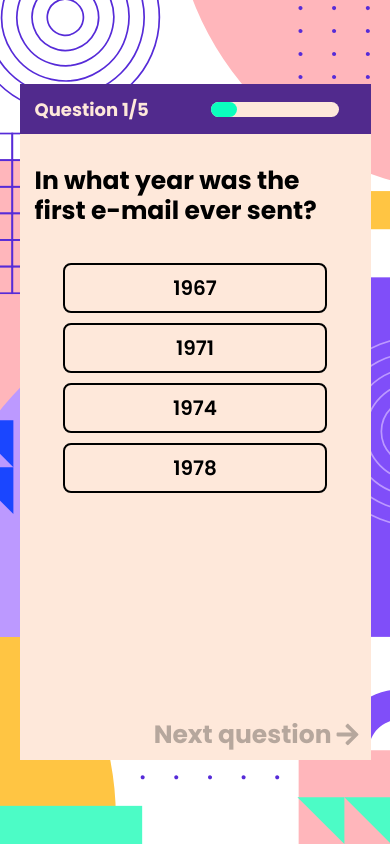
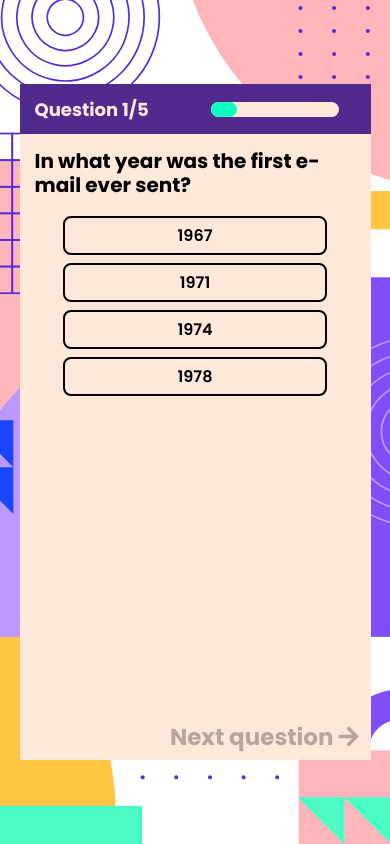
Before and after one commit to Technigo/project-redux-quiz-old, a React (Create React App) app: page /questions in a window 390 px wide. Built offline with nearby package versions, Linux system fonts and the light colour scheme.

Commit message:
added styling for tablet/desktop

```diff
--- a/src/components/CurrentQuestion.js
+++ b/src/components/CurrentQuestion.js
@@ -18,6 +18,10 @@ const FormWrapper = styled.div`
   width: 90vw;
   height: 80vh;
   background-color: #FEE8DA;
+  @media (min-width: 768px) {
+    max-width: 600px;
+    height: 450px;
+  }
 `
 const QuestionHeader = styled.div`
   height: 50px;
@@ -35,9 +39,10 @@ const ProgressHeader = styled.p`
 `
 const QuestionStyled = styled.h1`
   padding: 15px;
-  font-size: 25px;
+  font-size: 20px;
   font-weight: 700;
   line-height: 1.2;
+  margin: 0;
 `
 const ButtonContainer = styled.section`
   display: flex;
@@ -47,14 +52,14 @@ const ButtonContainer = styled.section`
 `
 const StyledButtons = styled.button`
   font-family: 'Poppins', sans-serif;
-  padding: 8px;
+  padding: 5px;
   width: 75%;
-  margin: 5px 0;
+  margin: 4px 0;
   background-color: transparent;
   border: black 2px solid;
   border-radius: 8px;
   color: black;
-  font-size: 20px;
+  font-size: 16px;
   font-weight: 600;
   &:hover {
     background-color: #FFC543;
@@ -66,6 +71,14 @@ const CheckAnswer = styled.h1`
   display: flex;
   justify-content: center;
   align-items: center;
+`
+const ContentContainerStyled = styled.div`
+  @media (min-width: 768px){
+    display: flex;
+    flex-direction:column;
+    justify-content: space-between;
+    height: 400px;
+  }
 `
 
 export const CurrentQuestion = () => {
@@ -112,6 +125,7 @@ export const CurrentQuestion = () => {
           <ProgressHeader>Question {currentQuestionIndex + 1}/{questions.length} </ProgressHeader>
           <ProgressBar />
         </QuestionHeader>
+        <ContentContainerStyled>
           <QuestionStyled>{question.questionText}</QuestionStyled>
           <ButtonContainer>
             {question.options.map((option, index) => (
@@ -127,6 +141,7 @@ export const CurrentQuestion = () => {
             {correctOrNot.toString()}
           </CheckAnswer>
           <NextQuestionButton answers={answers} currentQuestionIndex={currentQuestionIndex} onNextQuestion={onNextQuestion} />
+        </ContentContainerStyled>
       </FormWrapper>
     </MainWrapper>
   )
--- a/src/components/HappyGif.js
+++ b/src/components/HappyGif.js
@@ -1,9 +1,16 @@
 import React from 'react'
+import styled from 'styled-components'
+
+const StyledGif = styled.iframe`
+    height: 100%;
+    width: 100%;
+    margin-top: 10px;
+`
 
 const HappyGif = () => {
     return(
-        <iframe src="https://giphy.com/embed/RbDKaczqWovIugyJmW" width="480" height="270" frameBorder="0" class="giphy-embed" allowFullScreen>
-        </iframe>
+        <StyledGif title="gif" src="https://giphy.com/embed/RbDKaczqWovIugyJmW" width="480" height="270" frameBorder="0" class="giphy-embed" allowFullScreen>
+        </StyledGif>
     )
 }
 
--- a/src/components/NextQuestionButton.js
+++ b/src/components/NextQuestionButton.js
@@ -13,6 +13,15 @@ const ContainerStyledButton = styled.div`
     display: flex;
     justify-content: flex-end;
     text-decoration: none;
+    @media (min-width: 768px) {
+        width: 100%;
+        position: relative;
+        margin: 0 auto;
+        height: 50px;
+        padding: 0;
+        right: 0;
+        bottom: 0;
+    }
 `
 
 const StyledButton = styled.button`
@@ -20,10 +29,13 @@ const StyledButton = styled.button`
     border: none;
     font-family: 'Poppins', sans-serif;
     font-weight: 700;
-    font-size: 25px;
+    font-size: 23px;
     display: flex;
     align-items: center;
     cursor: pointer;
+    @media (min-width: 768px) {
+        margin-right: 10px;
+    }
 
 `
 const IconRight = styled(FaArrowRight)`
--- a/src/components/RestartQuiz.js
+++ b/src/components/RestartQuiz.js
@@ -14,6 +14,9 @@ const ButtonStart = styled.button`
     border-radius: 50px;
     cursor: pointer;
     margin: 20px;
+    @media (min-width: 768px) {
+    font-size: 25px;
+    }
 `
 
 const StyledLink = styled(Link)`
--- a/src/components/SadGif.js
+++ b/src/components/SadGif.js
@@ -1,8 +1,19 @@
 import React from 'react'
+import styled from 'styled-components'
+
+const StyledGif = styled.iframe`
+    width: 100%;
+    height: 100%;
+    margin-top: 10px;
+`
+
 
 const SadGif = () => {
     return(
-        <iframe src="https://giphy.com/embed/BgBf6pW9qOgQU" width="480" height="363" frameBorder="0" class="giphy-embed" allowFullScreen></iframe>
+        <>
+        <StyledGif src="https://giphy.com/embed/BgBf6pW9qOgQU" width="480" height="363" frameBorder="0" class="giphy-embed" allowFullScreen></StyledGif><p>
+        <a href="https://giphy.com/gifs/funny-cute-fail-BgBf6pW9qOgQU"></a></p>
+        </>
     )
 }
 
--- a/src/pages/Start.js
+++ b/src/pages/Start.js
@@ -15,6 +15,10 @@ const BackgroundStyled = styled.div`
     position: fixed;
     z-index: -1;
     display: flex;
+    justify-content: center;
+    @media (min-width: 768px) {
+        min-width: 100vw;
+    }
 `
 const StartContainer = styled.div`
     display: flex;
@@ -24,7 +28,11 @@ const StartContainer = styled.div`
     width: 80%;
     height: 200px;
     padding: 10px;
-    background-color: rgba(255, 255, 255, 0.6);
+    background-color: rgba(255, 255, 255, 0.7);
+    @media (min-width: 768px) {
+        max-width: 600px;
+        height: 450px;
+    }
 `
 
 const StyledHeadline = styled.h1`
@@ -32,6 +40,9 @@ const StyledHeadline = styled.h1`
     display: flex;
     justify-content: center;
     align-items: center;
+    @media (min-width: 768px) {
+        font-size: 50px;
+    }
 `
 const ButtonStart = styled.button`
     font-family: 'Righteous';
@@ -41,6 +52,9 @@ const ButtonStart = styled.button`
     background-color: #FFC543;
     border-radius: 50px;
     cursor: pointer;
+    @media (min-width: 768px) {
+        font-size: 30px;
+    }
 `
 const StyledLink = styled(Link)`
     text-decoration:none;
@@ -58,7 +72,7 @@ const Start = () => {
             <StartContainer>
                 <StyledHeadline>Quiz about tech</StyledHeadline>
                 <StyledLink to="/questions">
-                    <ButtonStart type="button">Start!</ButtonStart>
+                    <ButtonStart type="button">Start</ButtonStart>
                 </StyledLink>
             </StartContainer>
 
--- a/src/pages/Summary.js
+++ b/src/pages/Summary.js
@@ -22,10 +22,15 @@ const BackgroundStyled = styled.div`
     z-index: -1;
     display: flex;
 `
+
 const FormWrapper = styled.div`
   width: 90vw;
-  margin-top: 40px;
   background-color: #FEE8DA;
+  margin-top: 35px;
+  @media (min-width: 768px) {
+    max-width: 600px;
+    height: 600px;
+  }
 `
 const QuestionHeader = styled.div`
   height: 50px;
@@ -46,14 +51,23 @@ const StyledAnswers = styled.div`
     padding: 10px;
     font-weight: 600;
     margin: 0;
+    @media (min-width: 768px) {
+        text-align: center;
+    }
 `
 const StyledAnswer = styled.p`
     margin: 0;
+    @media (min-width: 768px) {
+        font-size: 20px;
+    }
 `
 const StyledHeadline = styled.h1`
     font-size: 20px;
     padding: 20px 15px 0 15px;
     margin: 0;
+    @media (min-width: 768px) {
+        text-align: center;
+    }
 `
 const StyledHappyGifs = styled(HappyGif)`
     width: 100%;
@@ -64,8 +78,12 @@ const StyledSadGifs = styled(SadGif)`
 `
 const StyledGifs = styled.div`
     width: 100%;
-    height: 300px;
+    height: 200px;
     overflow: hidden;
+    display: flex;
+`
+const StyledBackground = styled(MyBackground)`
+    height: 100%;
 `
 
 const Summary = () => {
@@ -73,12 +91,11 @@ const Summary = () => {
     const answers = useSelector((state) => state.quiz.answers)
     // const question = useSelector((state) => state.quiz.questions[state.quiz.currentQuestionIndex])
     const correctAnswers = answers.filter((correct) => correct.isCorrect === true)
-    const currentQuestionIndex = useSelector((state) => state.quiz.currentQuestionIndex)
 
     return (
         <MainWrapper>
             <BackgroundStyled>
-                <MyBackground />
+                <StyledBackground />
             </BackgroundStyled>
             <FormWrapper>
                 <QuestionHeader>
```
Lines whose indentation alone changed are shown as unchanged.
